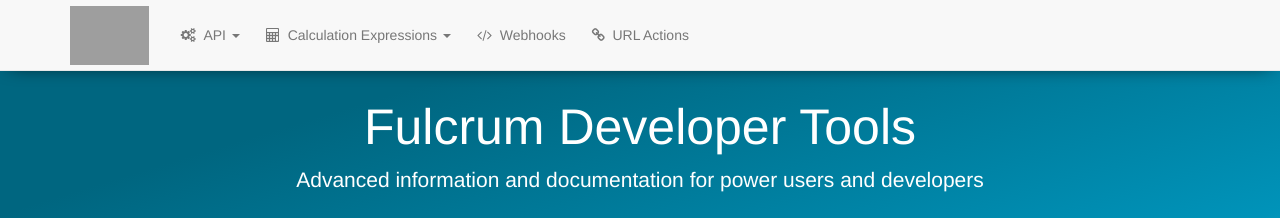
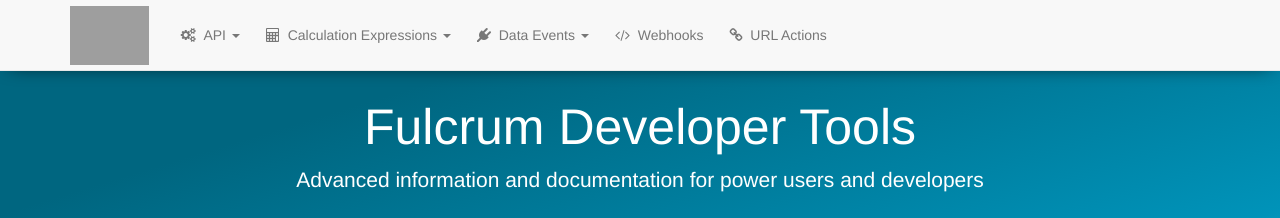
Before and after one commit to rylincoln/developer.fulcrumapp.com, a Jekyll site: the page built from index.md, in a window 1280 px wide. Shown: the top 218 px of the page. Built offline with Jekyll 4.4.1, drawn with Linux system fonts in a browser that asks for light colours; nearby versions of some CDN libraries; grey boxes are pictures that could not be loaded.

Commit message:
Revert "rm data events"
This reverts commit 4e1595a1771880aee9dc19a8377f97c25300e4aa.

```diff
--- a/_includes/nav.html
+++ b/_includes/nav.html
@@ -59,6 +59,26 @@
         </li>
         <!-- End Expressions -->
 
+        <!-- Data Events -->
+        <li class="dropdown{% if page.section == 'data_events' %} active{% endif %}">
+          <a href="javascript:void(0)" class="dropdown-toggle" data-toggle="dropdown" role="button" aria-haspopup="true" aria-expanded="false">
+            <i class="fa fa-plug"></i>&nbsp;&nbsp;Data Events
+            <span class="caret"></span>
+          </a>
+          <ul class="dropdown-menu">
+            <li>
+              <a href="/data-events/intro/">Introduction</a>
+            </li>
+            <li>
+              <a href="/data-events/reference/">Reference</a>
+            </li>
+            <li>
+              <a href="/data-events/examples/">Examples</a>
+            </li>
+          </ul>
+        </li>
+        <!-- End Data Events -->
+
         <li class="{% if page.section == 'general' and page.title == 'Webhooks Overview'  %} active{% endif %}">
           <a href="/general/webhooks/"><i class="fa fa-code"></i>&nbsp;&nbsp;Webhooks</a>
         </li>
```
